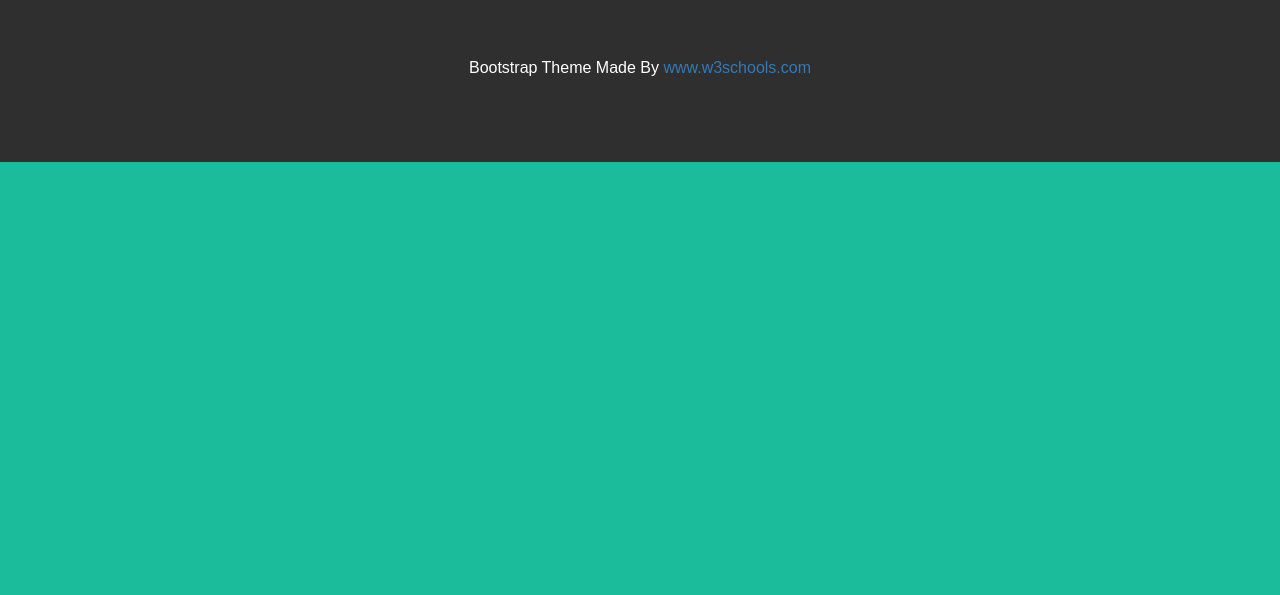
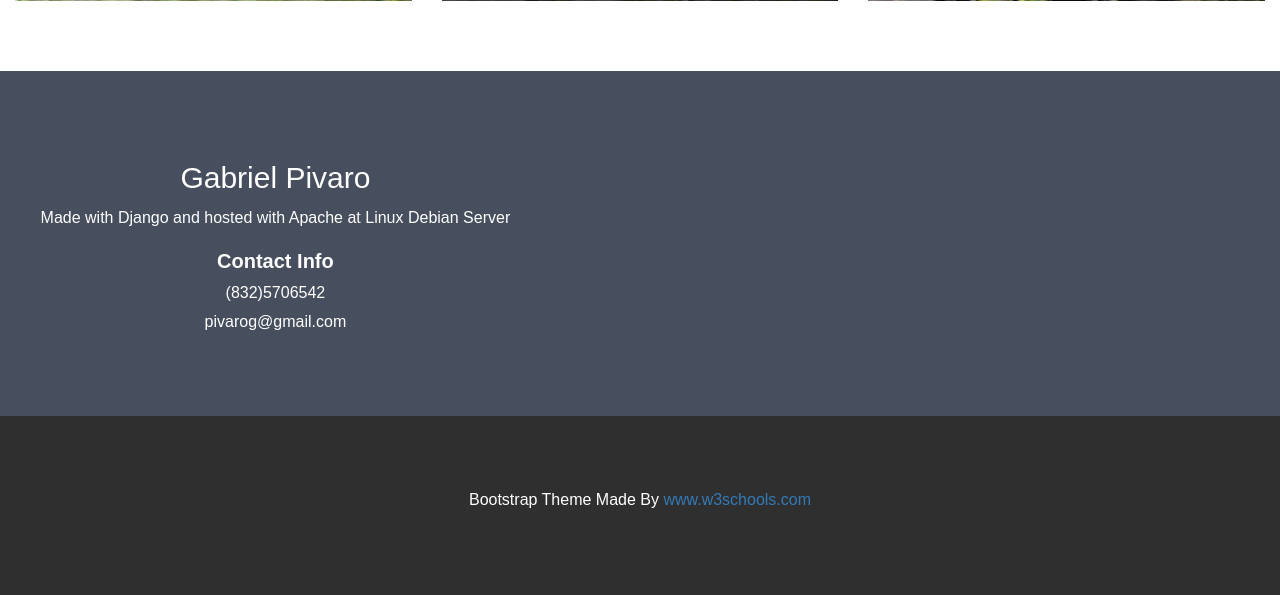
Before and after one commit to gpivaro/django_project, a Django app: page / in a window 1280 px wide. Shown: the part 1548-2143 px from the top of the page. Before the commit the page ends 1710 px from the top, so only its background shows below. Run offline with Django 3.2, Linux system fonts and the light colour scheme; parts of the project's set-up code (start-up, migrations or seed data) failed here and were passed over; some libraries are stand-ins or nearby versions.

Commit message:
Styling the home page

```diff
--- a/resumesite/templates/resumesite/home.html
+++ b/resumesite/templates/resumesite/home.html
@@ -1,9 +1,10 @@
+{% load static %}
 <!DOCTYPE html>
 <html lang="en">
 
 <head>
     <!-- Theme Made By www.w3schools.com - No Copyright -->
-    <title>Bootstrap Theme Simply Me</title>
+    <title>Gabriel Pivaro - Website</title>
     <meta charset="UTF-8">
     <meta name="viewport" content="width=device-width, initial-scale=1.0">
     <!-- Add Bootstrap CDN and a link to jQuery -->
@@ -90,13 +91,17 @@
                     <span class="icon-bar"></span>
                     <span class="icon-bar"></span>
                 </button>
-                <a class="navbar-brand" href="#">Me</a>
+                <a class="navbar-brand" href="#">Gabriel Pivaro</a>
             </div>
             <div class="collapse navbar-collapse" id="myNavbar">
                 <ul class="nav navbar-nav navbar-right">
-                    <li><a href="#">WHO</a></li>
-                    <li><a href="#">WHAT</a></li>
-                    <li><a href="#">WHERE</a></li>
+                    <li><a href="#">HOME</a></li>
+                    <li><a href="#">ABOUT</a></li>
+                    <li><a href="#">SKILLS</a></li>
+                    <li><a href="#">PROJECTS</a></li>
+                    <li><a href="#">EXPERIENCE</a></li>
+                    <li><a href="#">PASSIONS</a></li>
+                    <li><a href="#">CONTACT</a></li>
                     <li><a href="{% url 'blog-home' %}">BLOG</a></li>
                 </ul>
             </div>
@@ -106,8 +111,8 @@
     <!-- First Container -->
     <div class="container-fluid bg-1 text-center">
         <h3>Who Am I?</h3>
-        <img src="/mywebsite/static/images/Sasha.jpeg" class="img-responsive img-circle" style="display:inline"
-            alt="Bird" width="350" height="350">
+        <img src="{% static 'resumesite/angela-gabriel-eng-097.jpg' %}" class="img-responsive img-circle"
+            style="display:inline" alt="Bird" width="350" height="350">
         <h3>I'm an adventurer</h3>
     </div>
 
@@ -130,23 +135,44 @@
             <div class="col-sm-4">
                 <p>Lorem ipsum dolor sit amet, consectetur adipisicing elit, sed do eiusmod tempor incididunt ut labore
                     et dolore magna aliqua.</p>
-                <img src="django_project/mywebsite/static/images/Sasha.jpeg" class="img-responsive" style="width:100%"
-                    alt="Image" width="350" height="300">
+                <img src="{% static 'resumesite/DSC05953.JPG' %}" class="img-responsive" style="width:100%" alt="Image"
+                    width="350" height="300">
             </div>
             <div class="col-sm-4">
                 <p>Lorem ipsum dolor sit amet, consectetur adipisicing elit, sed do eiusmod tempor incididunt ut labore
                     et dolore magna aliqua.</p>
-                <img src="django_project/mywebsite/static/images/Sasha.jpeg" class="img-responsive" style="width:100%"
-                    alt="Image" width="350" height="300">
+                <img src="{% static 'resumesite/DSC05988.JPG' %}" class="img-responsive" style="width:100%" alt="Image"
+                    width="350" height="300">
             </div>
             <div class="col-sm-4">
                 <p>Lorem ipsum dolor sit amet, consectetur adipisicing elit, sed do eiusmod tempor incididunt ut labore
                     et dolore magna aliqua.</p>
-                <img src="django_project/mywebsite/static/images/Sasha.jpeg" class="img-responsive" style="width:100%"
-                    alt="Image" width="350" height="300">
+                <img src="{% static 'resumesite/DSC07901.JPG' %}" class="img-responsive" style="width:100%" alt="Image"
+                    width="350" height="300">
             </div>
         </div>
     </div>
+
+    <!-- Contact Container -->
+    <div id="contact" class="container-fluid bg-2 text-center">
+        <div class="col-md-5">
+            <h2>Gabriel Pivaro</h2>
+            <p>Made with Django and hosted with Apache at Linux Debian Server</p>
+            <strong>Contact Info</strong>
+            <p>
+                (832)5706542
+                <br>
+                pivarog@gmail.com
+
+
+
+            </p>
+        </div>
+
+
+    </div>
+
+
 
     <!-- Footer -->
     <footer class="container-fluid bg-4 text-center">
```
Also changed, not shown: resumesite/static/resumesite/DSC05953.JPG (added), resumesite/static/resumesite/DSC05988.JPG (added), resumesite/static/resumesite/DSC07901.JPG (added), resumesite/static/resumesite/angela-gabriel-eng-097.jpg (added), resumesite/static/resumesite/containerized_deployments.jpeg (added).
